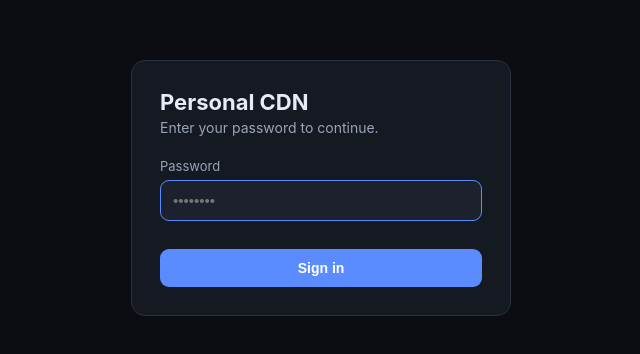
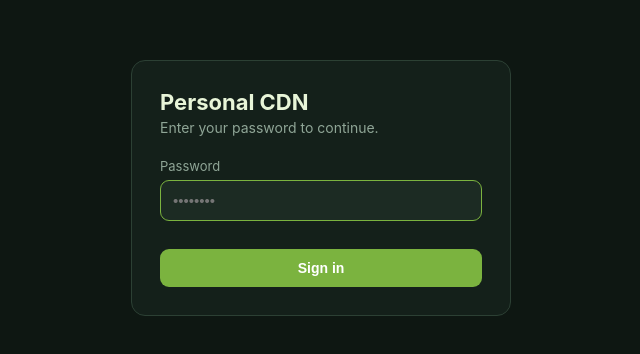
Before and after one commit to zachpickell/CDN, a Next.js app: page /login in a window 1280 px wide. Shown: the part 212-566 px from the top of the page, without its empty margins (319-959 px from the left). Built offline with nearby package versions, Linux system fonts and the light colour scheme.

Commit message:
new color scheme

```diff
--- a/app/globals.css
+++ b/app/globals.css
@@ -1,12 +1,12 @@
 :root {
-  --bg: #0b0d12;
-  --panel: #151922;
-  --panel-2: #1c212d;
-  --border: #2a3140;
-  --text: #e7ebf3;
-  --muted: #9aa4b8;
-  --accent: #5b8cff;
-  --accent-hover: #4a7bf0;
+  --bg: #0e1712;
+  --panel: #14201a;
+  --panel-2: #1c2b23;
+  --border: #2c4034;
+  --text: #e8f5d8;
+  --muted: #8fa596;
+  --accent: #7bb33f;
+  --accent-hover: #a6d56b;
   --danger: #ff6b6b;
   --ok: #3ecf8e;
 }
```
